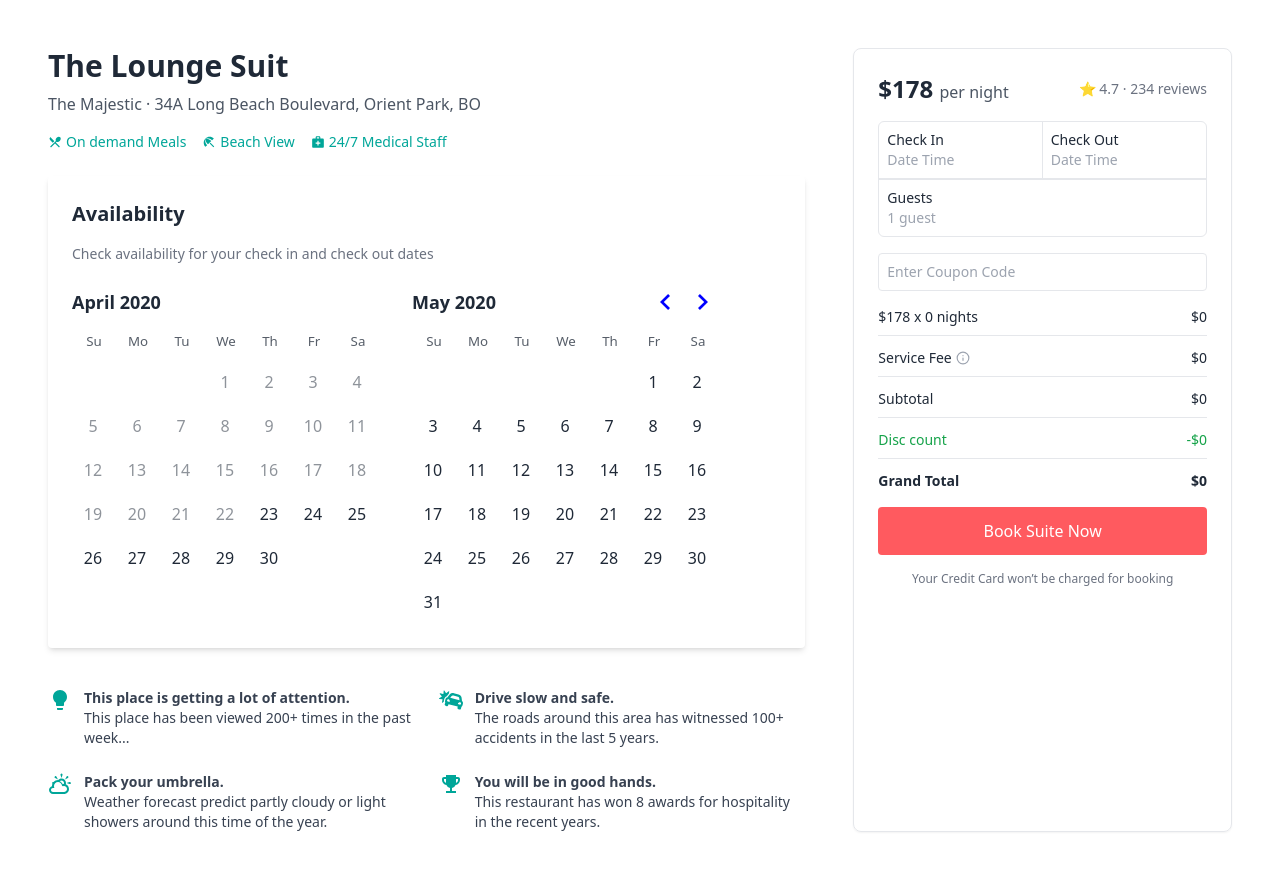
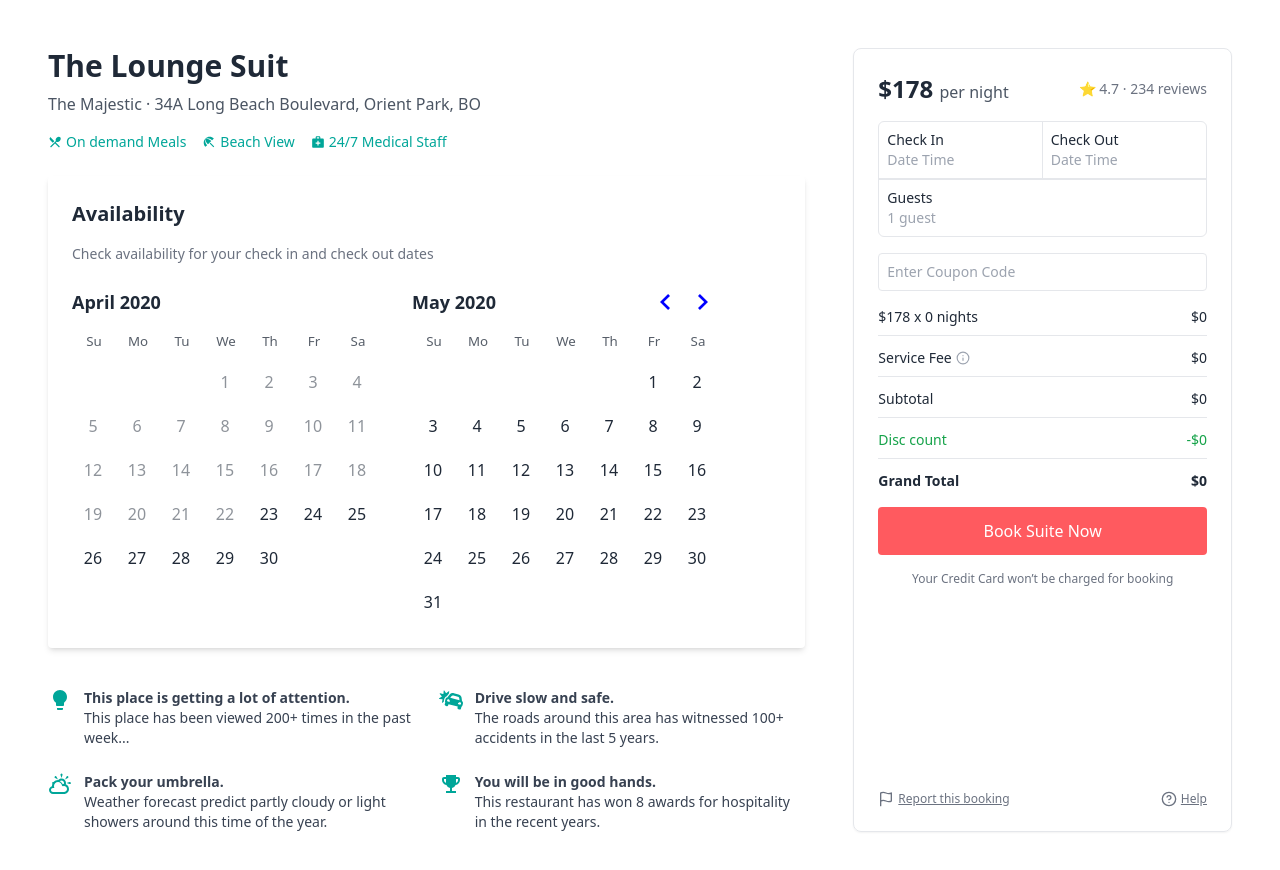
Before and after one commit to NelakaWith/appsoft-test-exe, a React (Vite) app: page / in a window 1280 px wide. Shown: the top 870 px of the page. Built offline with nearby package versions, Linux system fonts and the light colour scheme.

Commit message:
style: enhance layout and structure of BookingForm component

```diff
--- a/src/components/BookingForm.tsx
+++ b/src/components/BookingForm.tsx
@@ -1,7 +1,8 @@
-import { FiInfo } from "react-icons/fi";
+import { FiInfo, FiFlag, FiHelpCircle } from "react-icons/fi";
 
 const BookingForm = () => (
-  <div className="border rounded-lg p-6 shadow-sm space-y-4">
+  <div className="p-6 border rounded-lg shadow-sm flex flex-col">
+    <div className="flex-1 space-y-4">
       <div className="w-full flex flex-row justify-between flex-wrap items-center">
         <div className="text-2xl font-semibold">
           $178{" "}
@@ -9,7 +10,6 @@ const BookingForm = () => (
         </div>
         <div className="text-sm text-gray-500">⭐ 4.7 · 234 reviews</div>
       </div>
-
       <div className="border rounded-md overflow-hidden text-sm">
         <div className="grid grid-cols-2 border-b">
           <div className="p-2 border-r">
@@ -29,13 +29,11 @@ const BookingForm = () => (
           <span className="text-gray-400">1 guest</span>
         </div>
       </div>
-
       <input
         type="text"
         placeholder="Enter Coupon Code"
         className="w-full border rounded p-2 text-sm"
       />
-
       <div className="text-sm space-y-3">
         <div className="flex justify-between border-b pb-2">
           <span>$178 x 0 nights</span>
@@ -60,7 +58,6 @@ const BookingForm = () => (
           <span>$0</span>
         </div>
       </div>
-
       <button className="w-full bg-primary text-white py-3 rounded hover:bg-red-600 transition">
         Book Suite Now
       </button>
@@ -68,6 +65,15 @@ const BookingForm = () => (
         Your Credit Card won’t be charged for booking
       </div>
     </div>
+    <div className="flex justify-between items-center text-xs text-gray-500 underline mt-6">
+      <button className="flex items-center gap-1 hover:text-primary transition">
+        <FiFlag className="text-base" /> Report this booking
+      </button>
+      <button className="flex items-center gap-1 hover:text-primary transition">
+        <FiHelpCircle className="text-base" /> Help
+      </button>
+    </div>
+  </div>
 );
 
 export default BookingForm;
```
Lines whose indentation alone changed are shown as unchanged.
